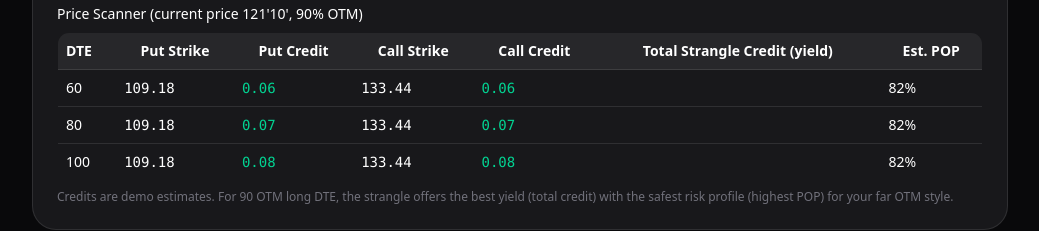
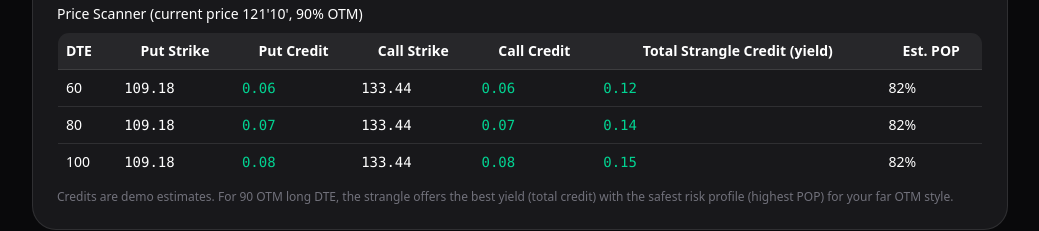
Before and after one commit to SSDillon95/TradeEase, a Next.js app: page / in a window 1280 px wide. Shown: the part 1636-1867 px from the top of the page, without its empty margins (120-1159 px from the left). Built offline with nearby package versions, Linux system fonts and the light colour scheme; no server answers.

Commit message:
fix: replace row.icCredit with row.totalCredit in scanner table to match getScannerData return type

```diff
--- a/app/page.tsx
+++ b/app/page.tsx
@@ -569,7 +569,7 @@ export default function TradeEaseZBMonitor() {
                             <td className="p-2 font-mono text-emerald-400">{row.putCredit}</td>
                             <td className="p-2 font-mono">{row.callStrike}</td>
                             <td className="p-2 font-mono text-emerald-400">{row.callCredit}</td>
-                            <td className="p-2 font-mono text-emerald-400">{row.icCredit}</td>
+                            <td className="p-2 font-mono text-emerald-400">{row.totalCredit}</td>
                             <td className="p-2">{row.pop}</td>
                           </tr>
                         ))}
```
